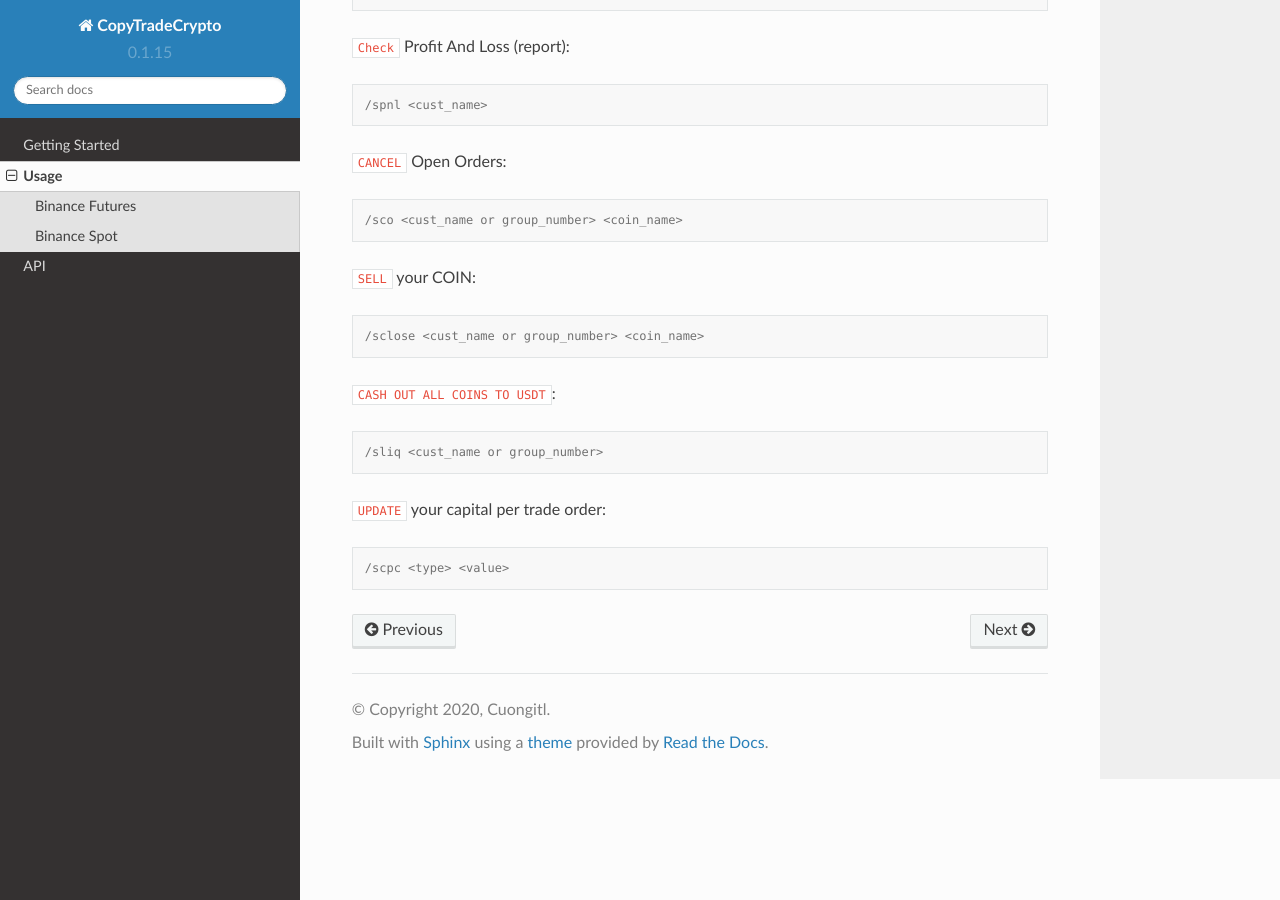
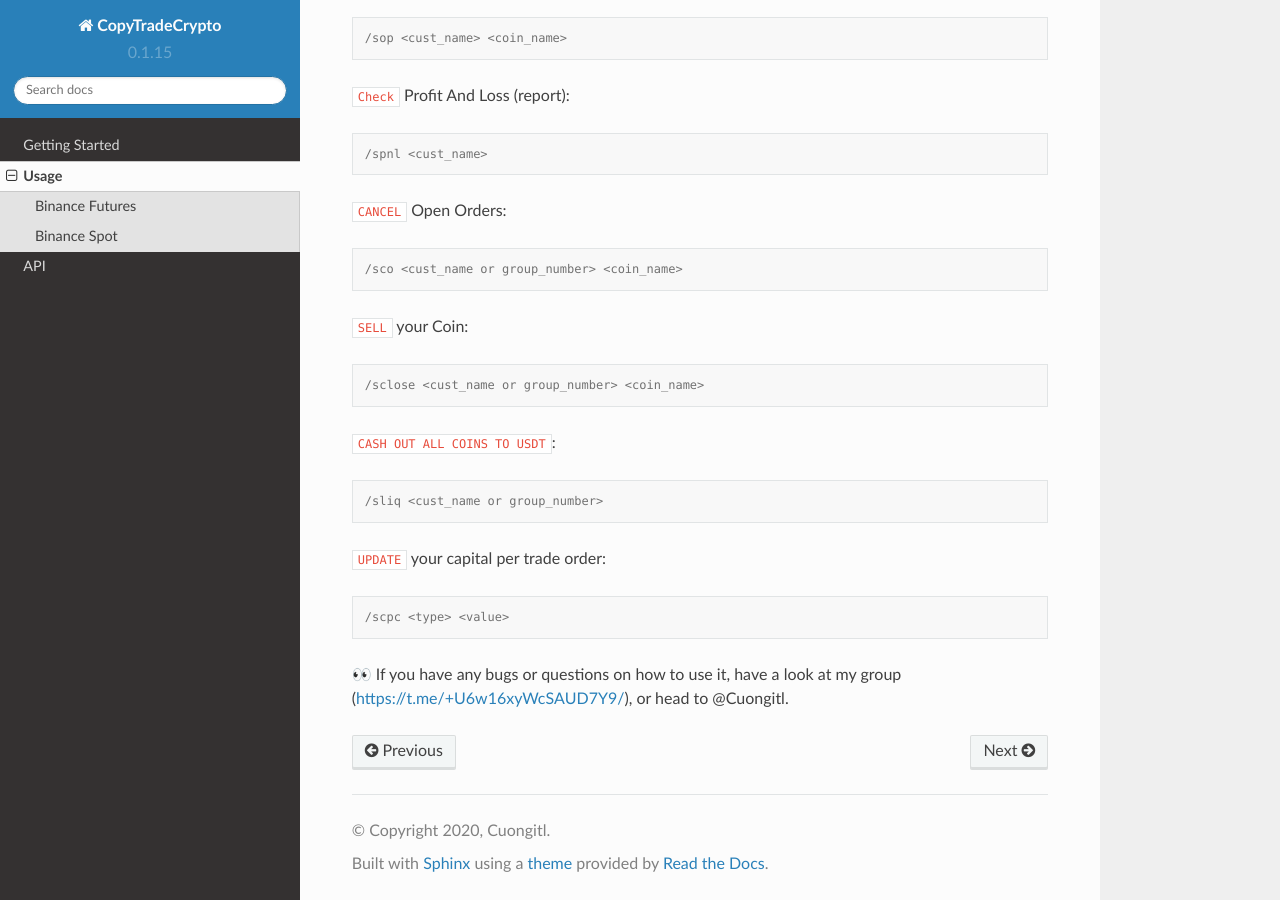
Before and after one commit to CuongITL/cuongitl.github.io, a Sphinx documentation site: the page built from docs/source/usage.rst, in a window 1280 px wide and 900 px high, scrolled down 1510 px. Built offline with Sphinx 7.4.7 and the Read the Docs theme 2.0.0, drawn with Linux system fonts in a browser that asks for light colours; some of the changed text lies outside the part shown.

Commit message:
Update usage.rst

```diff
--- a/docs/source/usage.rst
+++ b/docs/source/usage.rst
@@ -25,7 +28,7 @@
 
    /fop <cust_name> <coin_name>
 
-``Check Position:
+``Check`` Position:
 
 .. code-block:: console
 
@@ -43,7 +46,7 @@
 
    /fco <cust_name or group_number> <coin_name>
 
-``CLOSE`` your positions:
+``CLOSE`` your Positions:
 
 .. code-block:: console
 
@@ -92,7 +95,7 @@
 
    /sco <cust_name or group_number> <coin_name>
 
-``SELL`` your COIN:
+``SELL`` your Coin:
 
 .. code-block:: console
 
@@ -109,3 +112,6 @@
 .. code-block:: console
 
    /scpc <type> <value>
+
+
+👀 If you have any bugs or questions on how to use it, have a look at my group (https://t.me/+U6w16xyWcSAUD7Y9/), or head to @Cuongitl.
```
Also changed, not shown: other parts of docs/source/usage.rst (+3 -0 lines).
